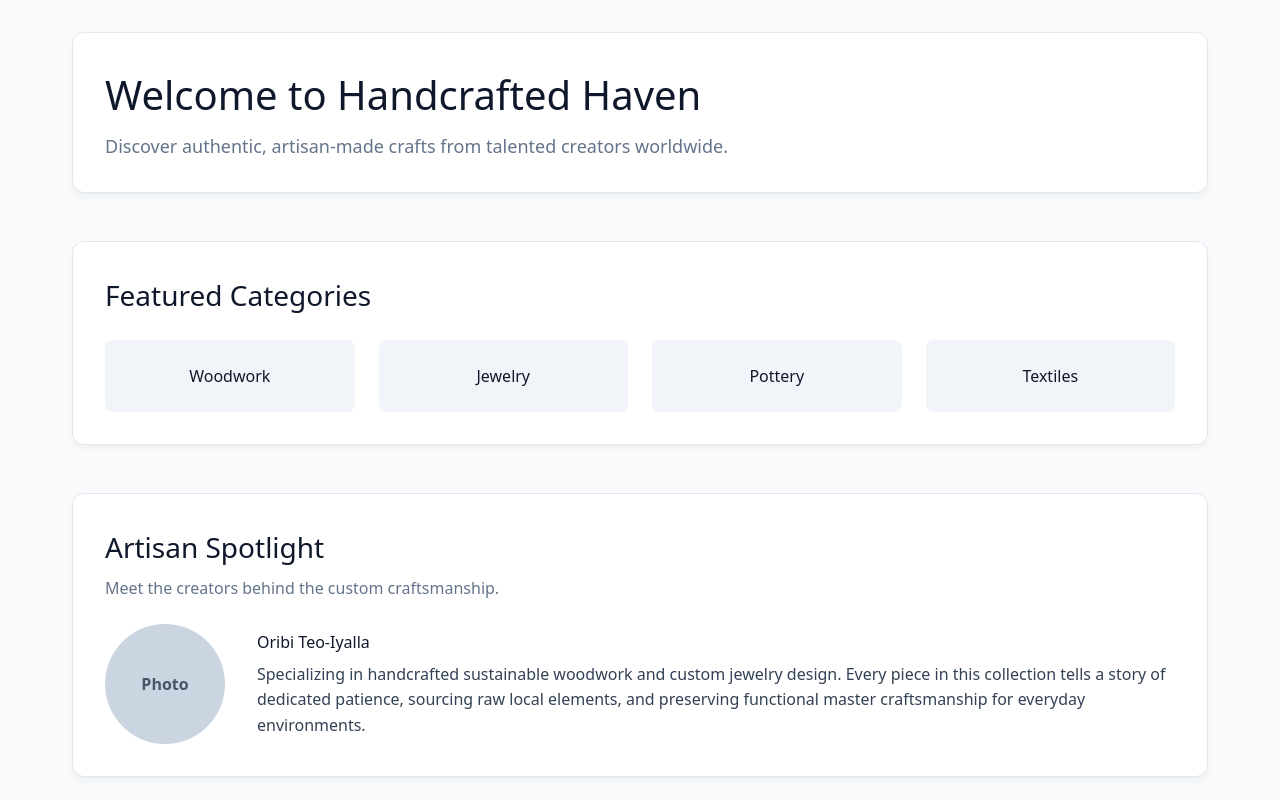
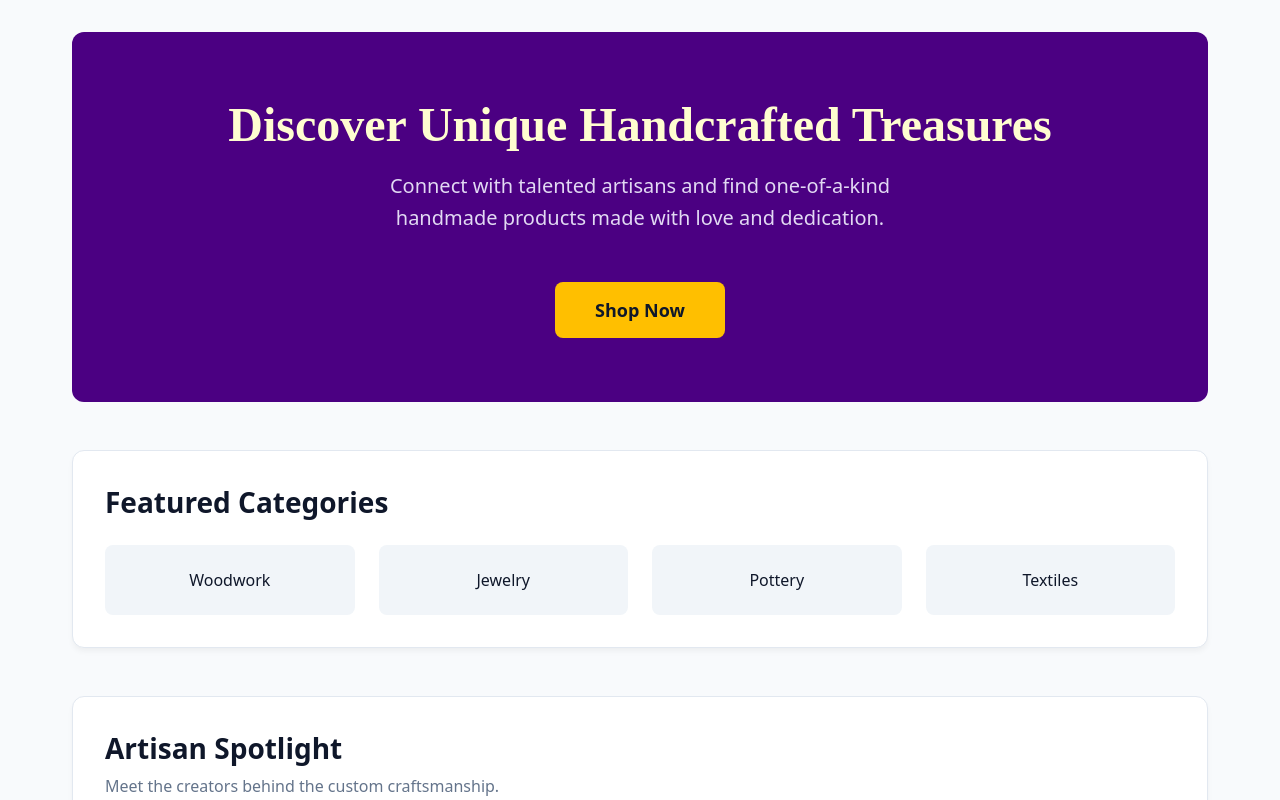
Before and after one commit to Daveralphy/handcrafted-haven, a Next.js app: page / in a window 1280 px wide. Shown: the top 800 px of the page. Built offline with nearby package versions, Linux system fonts and the light colour scheme.

Commit message:
Add Hero Banner section with team design colors

```diff
--- a/package.json
+++ b/package.json
@@ -15,8 +15,8 @@
   },
   "devDependencies": {
     "@tailwindcss/postcss": "^4",
-    "@types/node": "^20",
-    "@types/react": "^19",
+    "@types/node": "20.19.41",
+    "@types/react": "19.2.15",
     "@types/react-dom": "^19",
     "babel-plugin-react-compiler": "1.0.0",
     "eslint": "^9",
--- a/src/app/globals.css
+++ b/src/app/globals.css
@@ -1,4 +1,8 @@
-@import "tailwindcss";
+*, *::before, *::after {
+  margin: 0;
+  padding: 0;
+  box-sizing: border-box;
+}
 
 @theme {
   --color-primary: #4B0082;
--- a/src/app/page.tsx
+++ b/src/app/page.tsx
@@ -2,19 +2,54 @@ export default function Home() {
   return (
     <div style={{ backgroundColor: '#f8fafc', fontFamily: 'system-ui, sans-serif' }}>
       <main style={{ maxWidth: '1200px', margin: '0 auto', padding: '2rem' }}>
+
         {/* Hero Section */}
-        <section style={{
-          marginBottom: '3rem',
-          padding: '2rem',
-          background: '#ffffff',
-          border: '1px solid #e2e8f0',
-          borderRadius: '12px',
-          boxShadow: '0 4px 6px -1px rgba(0, 0, 0, 0.05)'
-        }}>
-          <h1 style={{ fontSize: '2.5rem', color: '#0f172a', marginBottom: '0.5rem' }}>Welcome to Handcrafted Haven</h1>
-          <p style={{ color: '#64748b', fontSize: '1.125rem' }}>Discover authentic, artisan-made crafts from talented creators worldwide.</p>
-        </section>
 
+
+{/* Hero Section - Christiana */}
+<section style={{
+  marginBottom: '3rem',
+  padding: '4rem 2rem',
+  background: '#4B0082',
+  borderRadius: '12px',
+  textAlign: 'center',
+}}>
+  <h1 style={{
+    fontSize: '3rem',
+    color: '#FFFDD0',
+    marginBottom: '1rem',
+    fontFamily: 'Playfair Display, serif',
+    lineHeight: '1.2'
+  }}>
+    Discover Unique Handcrafted Treasures
+  </h1>
+
+  <p style={{
+    color: '#e2d9f3',
+    fontSize: '1.25rem',
+    marginBottom: '2rem',
+    maxWidth: '600px',
+    margin: '0 auto 2rem auto',
+    lineHeight: '1.6'
+  }}>
+    Connect with talented artisans and find one-of-a-kind
+    handmade products made with love and dedication.
+  </p>
+
+  <a href="/products" style={{
+    backgroundColor: '#FFBF00',
+    color: '#0f172a',
+    padding: '1rem 2.5rem',
+    borderRadius: '8px',
+    fontWeight: 'bold',
+    fontSize: '1.125rem',
+    textDecoration: 'none',
+    display: 'inline-block',
+    marginTop: '1rem'
+  }}>
+    Shop Now
+  </a>
+</section>
         {/* Featured Categories Section */}
         <section style={{
           marginBottom: '3rem',
```
Also changed, not shown: 1 other file (tests, documents, lock files or other folders).
